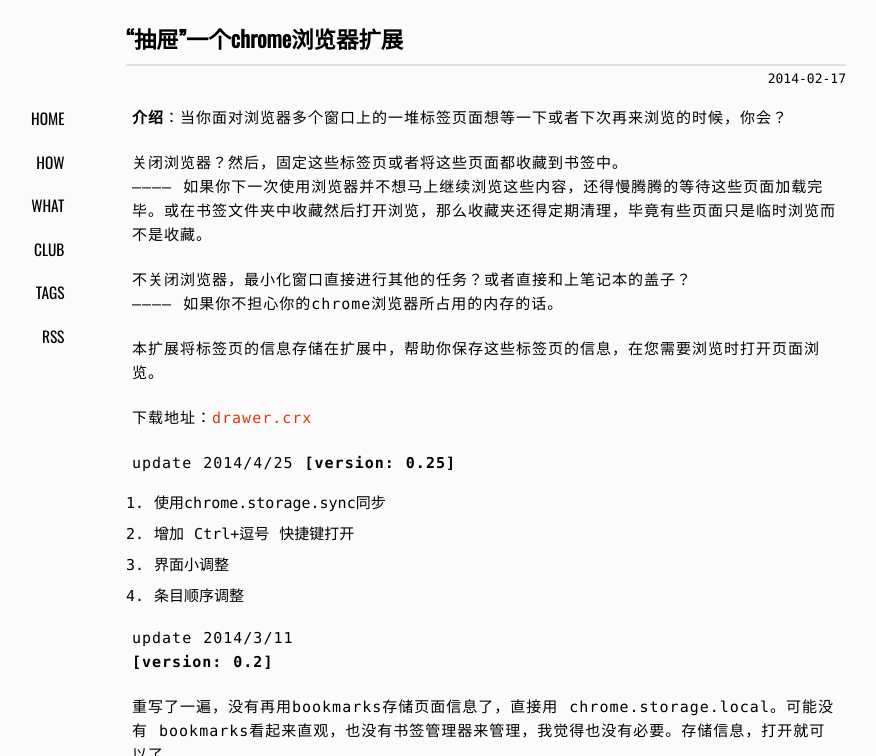
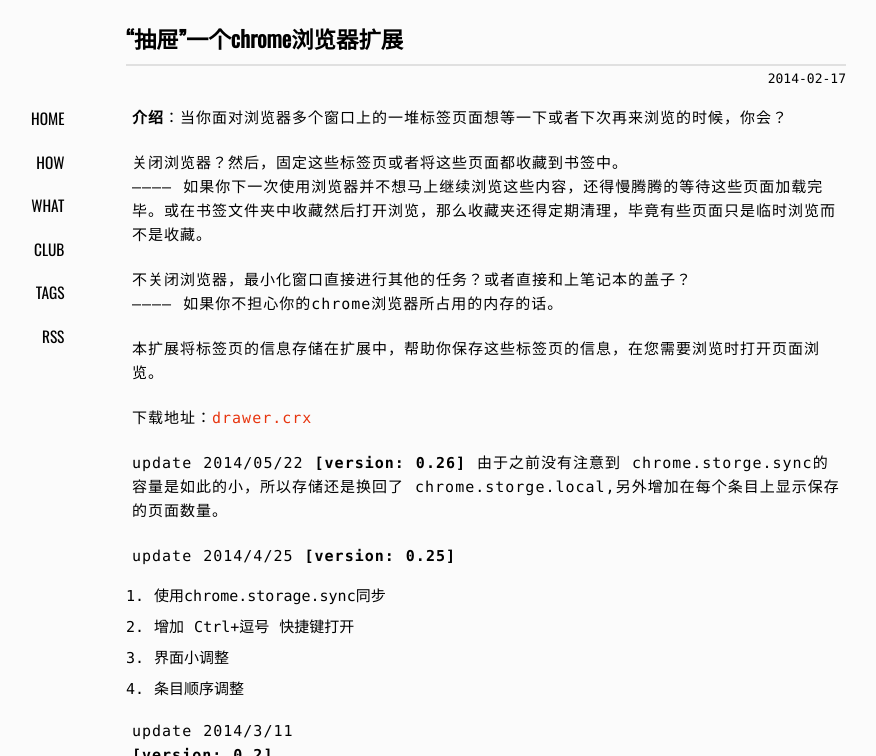
Before and after one commit to xavierskip/xavierskip.github.io, a Jekyll site: the page built from _posts/2014-02-17-chrome-extensions-drawer.md, in a window 1280 px wide and 900 px high, cut to the strip 0-756 px from the top of the window. Shown: the whole strip, without its empty margins (154-1030 px from the left). Built offline with Jekyll 4.4.1, drawn with Linux system fonts in a browser that asks for light colours; nearby versions of some CDN libraries; comment, search, counter and statistics services are not loaded.

Commit message:
drawer 0.2.6

```diff
--- a/_posts/2014-02-17-chrome-extensions-drawer.md
+++ b/_posts/2014-02-17-chrome-extensions-drawer.md
@@ -16,6 +16,11 @@
 本扩展将标签页的信息存储在扩展中，帮助你保存这些标签页的信息，在您需要浏览时打开页面浏览。
 
 下载地址：[drawer.crx](http://blog.xavierskip.com/project/drawer.crx)
+
+update 2014/05/22
+**[version: 0.26]**
+由于之前没有注意到 chrome.storge.sync的容量是如此的小，所以存储还是换回了 chrome.storge.local,另外增加在每个条目上显示保存的页面数量。
+
 
 update 2014/4/25
 **[version: 0.25]**
```
